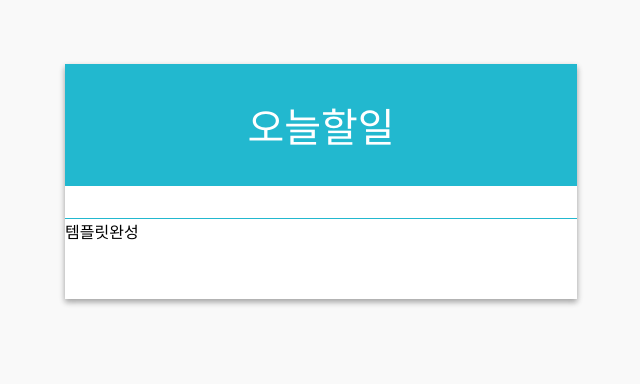
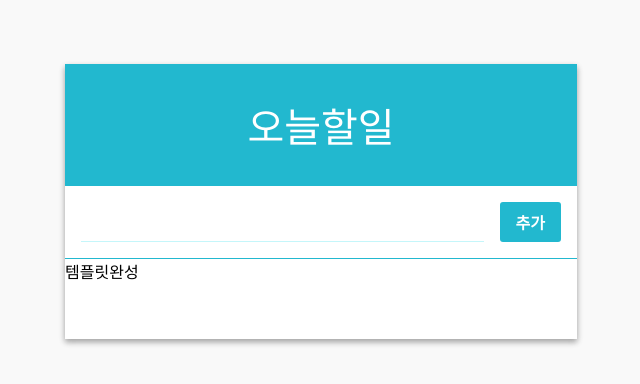
Before and after one commit to yatyat2/TodoList, a React (Create React App) app: page / in a window 1280 px wide. Shown: the top 384 px of the page, without its empty margins (319-959 px from the left). Built offline with nearby package versions, Linux system fonts and the light colour scheme.

Commit message:
From component만들기

```diff
--- a/src/App.js
+++ b/src/App.js
@@ -1,10 +1,11 @@
 import TodoListTemplate from './components/TodoListTemplate.js'
 import React, {Component} from 'react';
+import Form from './components/Form'
 
 class App extends Component{
   render(){
     return (
-      <TodoListTemplate>
+      <TodoListTemplate form={<Form/>}>
         템플릿완성
       </TodoListTemplate>
     )
--- /dev/null
+++ b/src/components/Form.css
@@ -0,0 +1,29 @@
+
+.form {
+    display:flex;
+}
+
+.form input{
+    flex: 1;
+    font-size: 1.25rem;
+    outline:none;
+    border:none;
+    border-bottom:1px solid #c5f6fa;
+}
+
+.create-button {
+    padding-top: 0.5rem;
+    padding-bottom: 0.5rem;
+    padding-left: 1rem;
+    padding-right: 1rem;
+    margin-left: 1rem;
+    background: #22b8cf;
+    border-radius: 3px;
+    color: white;
+    font-weight: 600;
+    cursor: pointer;
+  }
+
+  .create-button:hover {
+    background: #3bc9db;
+  }
--- /dev/null
+++ b/src/components/Form.js
@@ -0,0 +1,15 @@
+import React from "react";
+import "./Form.css";
+
+const Form = ({ value, onChange, onCreate, onKeyPress }) => {
+  return (
+    <div className="form">
+      <input value={value} onChange={onChange} onKeyPress={onKeyPress} />
+      <div className="create-button" onClick={onCreate}>
+        추가
+      </div>
+    </div>
+  );
+};
+
+export default Form;
```
